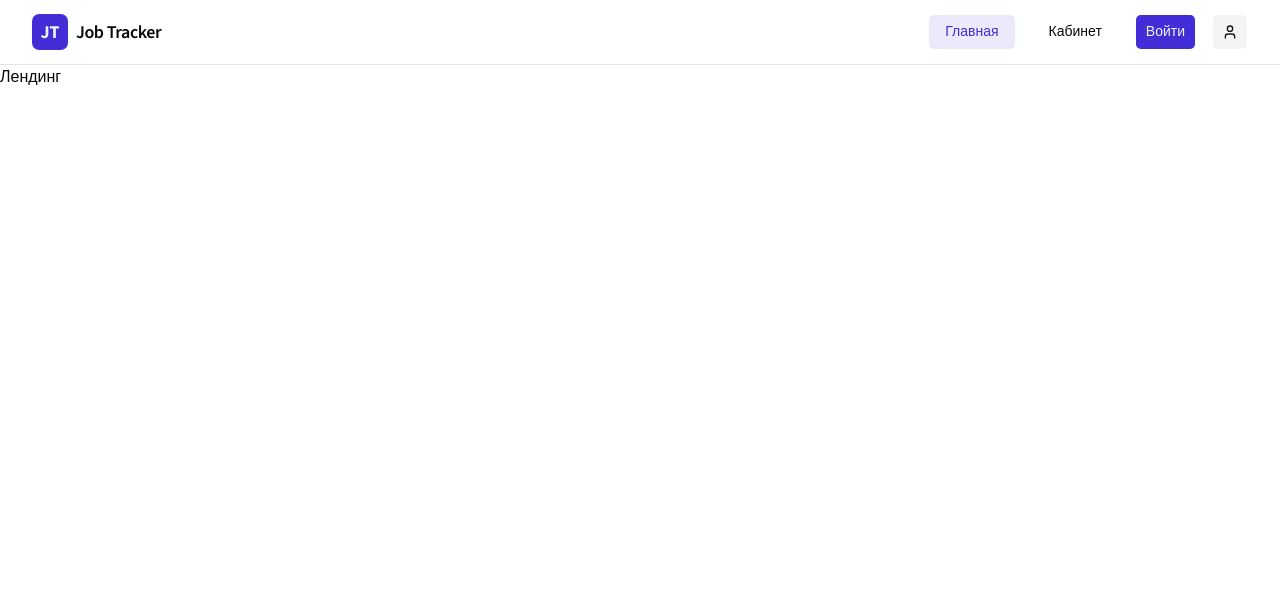
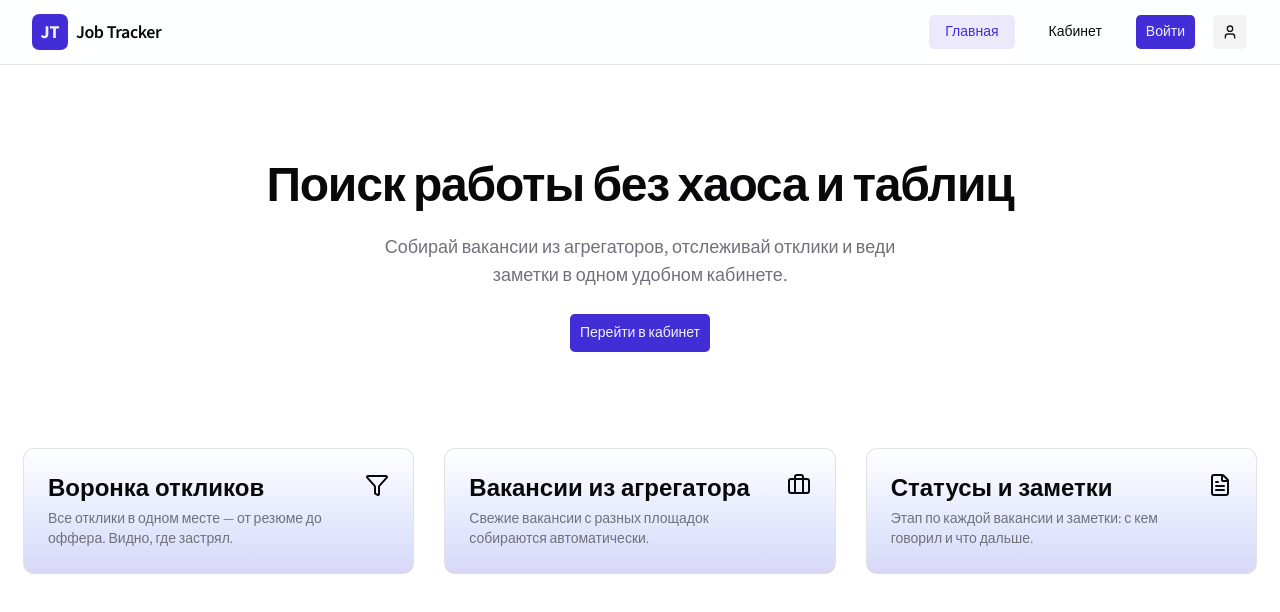
Before and after one commit to ZuevR/job-search-tracker, a Next.js app: page / in a window 1280 px wide. Shown: the top 612 px of the page. Built offline with nearby package versions, Linux system fonts and the light colour scheme.

Commit message:
feat(landing): add hero and feature cards

```diff
--- a/app/page.tsx
+++ b/app/page.tsx
@@ -1,11 +1,63 @@
 import type { Metadata } from 'next';
+import { buttonVariants } from '@/components/ui/button';
+import { Card, CardAction, CardDescription, CardHeader, CardTitle } from '@/components/ui/card';
+import { Filter, Briefcase, FileText } from 'lucide-react';
+import Link from 'next/link';
+
 
 export const metadata: Metadata = {
 	title: { absolute: 'Job Tracker — учёт откликов на вакансии' },
 };
 
+const features = [
+	{
+		title: "Воронка откликов",
+		description: "Все отклики в одном месте — от резюме до оффера. Видно, где застрял.",
+		icon: <Filter />
+	},
+	{
+		title: "Вакансии из агрегатора",
+		description: "Свежие вакансии с разных площадок собираются автоматически.",
+		icon: <Briefcase />
+	},
+	{
+		title: "Статусы и заметки",
+		description: "Этап по каждой вакансии и заметки: с кем говорил и что дальше.",
+		icon: <FileText />
+	},
+];
+
 export default function LandingPage() {
 	return (
-		<h1>Лендинг</h1>
+		<div className="mx-auto max-w-7xl">
+			<section className="flex flex-col items-center gap-6 px-6 py-24 text-center">
+				<h1 className="text-4xl font-bold tracking-tight sm:text-5xl">
+					Поиск работы без хаоса и таблиц
+				</h1>
+				<p className="max-w-xl text-lg text-muted-foreground">
+					Собирай вакансии из агрегаторов, отслеживай отклики и веди заметки в одном удобном кабинете.
+				</p>
+				<Link href="/dashboard" className={ buttonVariants({ variant: 'default', size: 'lg' }) }>
+					Перейти в кабинет
+				</Link>
+			</section>
+
+			<div
+				className="grid grid-cols-1 gap-8 md:grid-cols-3 px-4 *:data-[slot=card]:bg-linear-to-t *:data-[slot=card]:from-primary/20 *:data-[slot=card]:to-card *:data-[slot=card]:shadow-xs lg:px-6">
+				{ features.map((feature) => (
+					<Card key={feature.title}>
+						<CardHeader>
+							<CardTitle className="text-2xl font-semibold">
+								{ feature.title }
+							</CardTitle>
+							<CardAction>
+								{ feature.icon }
+							</CardAction>
+							<CardDescription>{ feature.description }</CardDescription>
+						</CardHeader>
+					</Card>
+				)) }
+			</div>
+		</div>
 	);
 };
```
